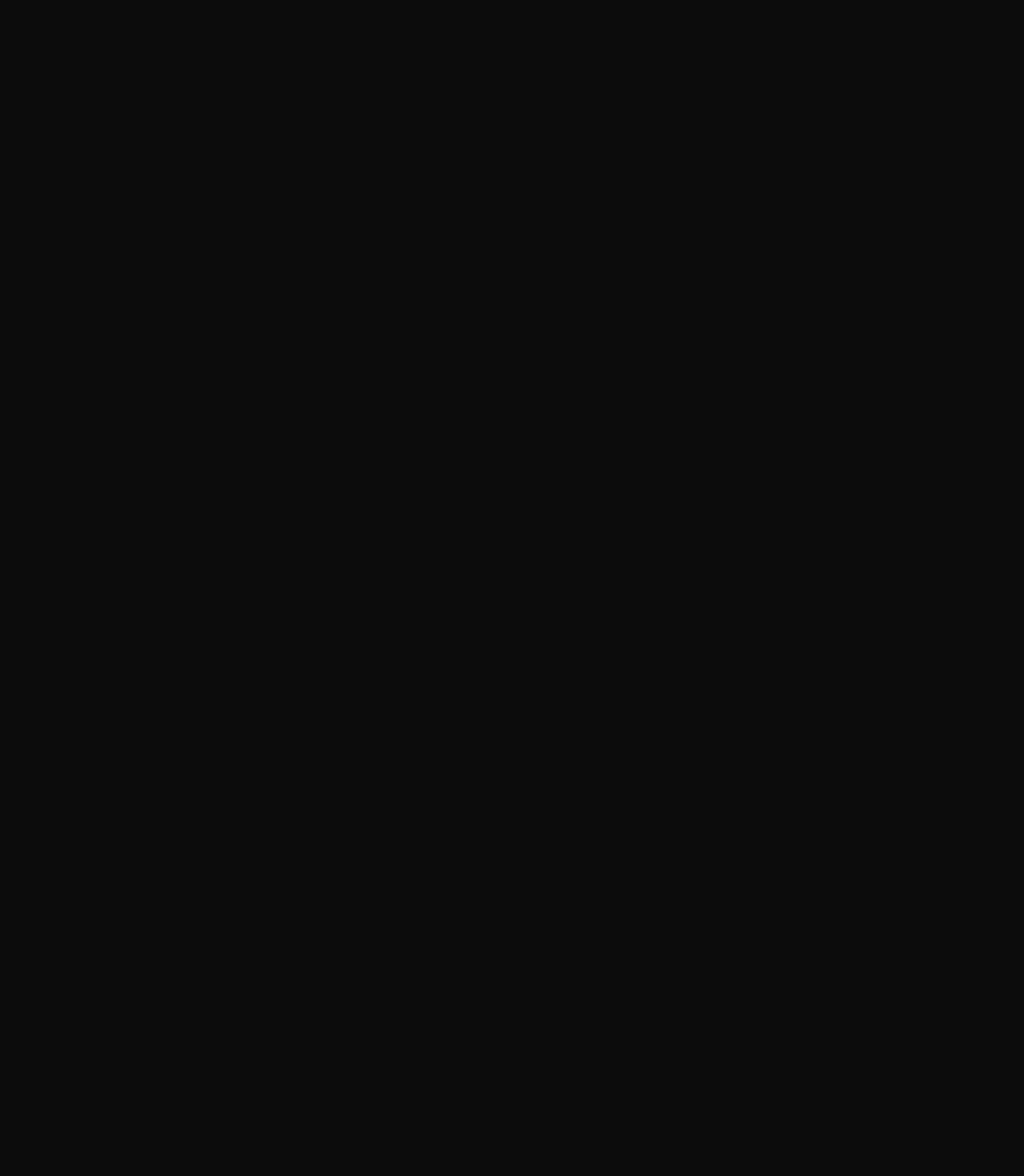
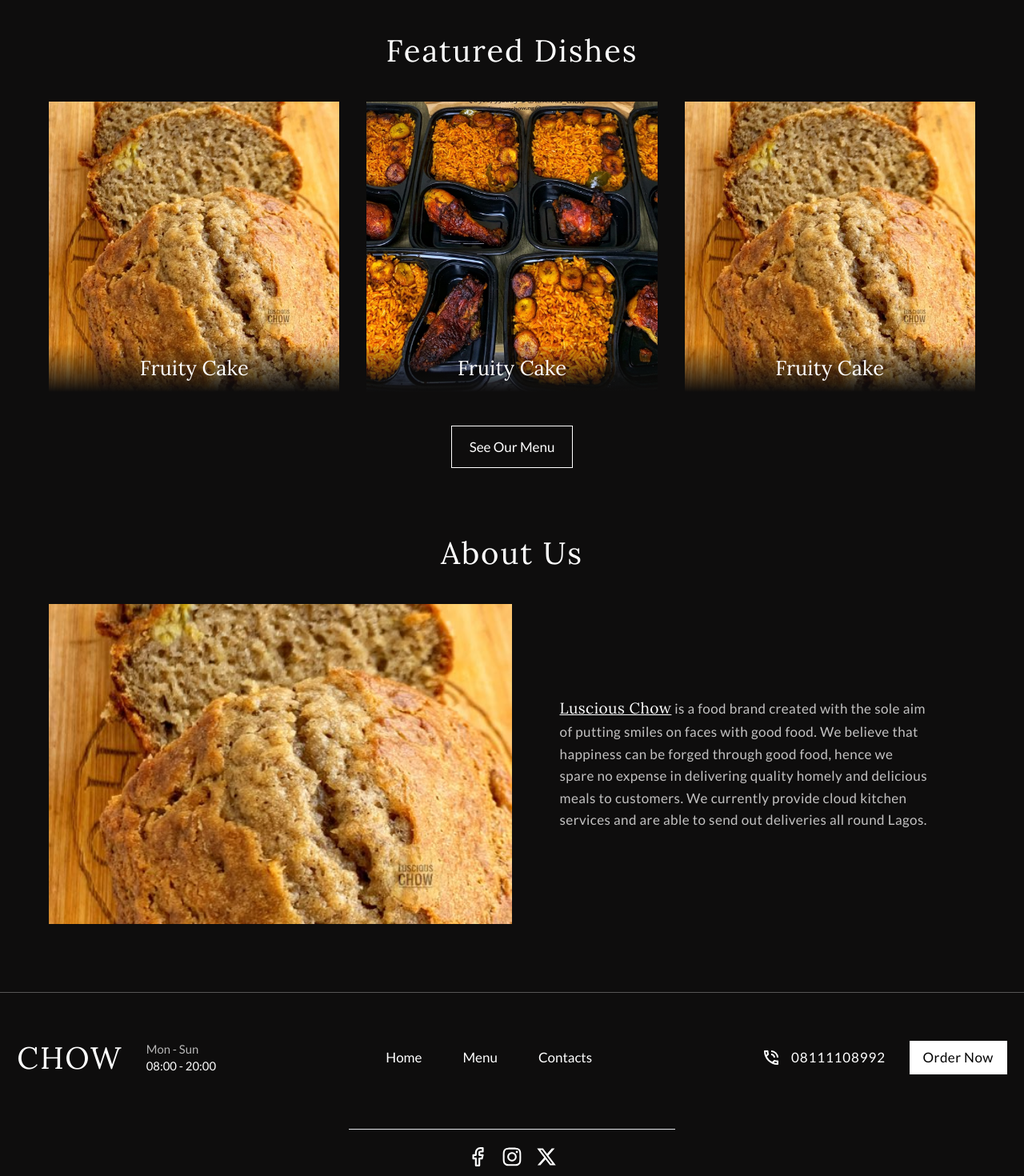
Before and after one commit to timhilehin1/luscious-chow, a Next.js app: page / in a window 1280 px wide. Shown: the part 840-2310 px from the top of the page at 80% size. Before the commit the page ends 800 px from the top, so only its background shows below. Built offline with nearby package versions, Linux system fonts and the light colour scheme.

Commit message:
about and featured section

```diff
--- a/src/app/globals.css
+++ b/src/app/globals.css
@@ -27,7 +27,7 @@
 .lora-heading{
   font-family: "Lora", serif;
   font-optical-sizing: auto;
-  font-weight: 500;
+  font-weight: 400;
   font-style: normal;
 }
 
--- a/src/app/page.tsx
+++ b/src/app/page.tsx
@@ -1,9 +1,13 @@
+import About from "@/components/About";
+import Featured from "@/components/Featured";
 import Hero from "@/components/Hero";
 
 export default function Home() {
 	return (
 		<main className="">
 			<Hero />
+			<Featured />
+			<About />
 		</main>
 	);
 }
--- /dev/null
+++ b/src/components/About.tsx
@@ -0,0 +1,30 @@
+import React from "react";
+import Container from "./Container";
+
+const About = () => {
+  return (
+    <Container className="my-20">
+      <h3 className="lora-heading capitalize text-2xl sm:text-4xl tracking-wider text-center">
+        About Us
+      </h3>
+      <section className="grid grid-cols-1 gap-5 md:gap-0 md:grid-cols-2 my-10">
+        <div className="relative h-[150px] md:min-h-[400px]">
+          <img src="/assets/images/1.jpg" className="absolute h-full w-full object-cover " alt="" />
+        </div>
+        <div className="md:p-14 flex items-center">
+          {/* <h4 className='lora-heading capitalize text-xl'>Our Kitchen</h4> */}
+          <p className="tracking-wide text-customGray leading-relaxed">
+           <strong className="lora-heading capitalize text-white text-lg underline">Luscious Chow</strong> is a food brand created with the sole aim of putting
+            smiles on faces with good food. We believe that happiness can be
+            forged through good food, hence we spare no expense in delivering
+            quality homely and delicious meals to customers. We currently
+            provide cloud kitchen services and are able to send out deliveries
+            all round Lagos.
+          </p>
+        </div>
+      </section>
+    </Container>
+  );
+};
+
+export default About;
--- /dev/null
+++ b/src/components/Featured.tsx
@@ -0,0 +1,45 @@
+import React from 'react'
+import Container from './Container'
+
+const Featured = () => {
+    const products = [
+        {
+            name:'Fruity cake',
+            imageUrl: '/assets/images/1.jpg'
+        },
+        {
+            name:'Fruity cake',
+            imageUrl: '/assets/images/luscious_chow_hero.jfif'
+        },
+        {
+            name:'Fruity cake',
+            imageUrl: '/assets/images/1.jpg'
+        }
+    ]
+  return (
+    <Container className="my-20">
+      <h3 className="lora-heading text-2xl sm:text-4xl tracking-wider text-center">
+        Featured Dishes
+      </h3>
+      <div className='grid grid-cols-1 gap-8 md:grid-cols-3 my-10'>
+        {products.map((item) => (
+          <article className="relative h-48 md:h-auto md:aspect-square flex items-end hover:scale-[1.1] ease-in-out duration-150">
+            <img
+              src={item.imageUrl}
+              className="absolute h-full w-full object-cover"
+              alt=""
+            />
+            <p className='relative z-10 w-full grow lora-heading text-2xl text-center py-3 capitalize
+             bg-gradient-to-b from-white/0 to-customBlack'>{item.name}</p>
+          </article>
+        ))}
+      </div>
+
+      <div className='flex justify-center'>
+        <button className='border px-5 py-3 border-white hover:bg-white/10 ease-in-out duration-150'>See Our Menu</button>
+      </div>
+    </Container>
+  );
+}
+
+export default Featured
--- a/src/components/Footer.tsx
+++ b/src/components/Footer.tsx
@@ -1,11 +1,98 @@
 'use client'
+import Link from 'next/link'
 import React from 'react'
+import { FaInstagram } from 'react-icons/fa'
+import { FaXTwitter } from 'react-icons/fa6'
+import { FiFacebook } from 'react-icons/fi'
+import { MdOutlinePhoneInTalk } from 'react-icons/md'
 
 const Footer = () => {
   return (
-    <div>
+    <footer className='py-14 px-5 border-t border-customGray/40 mt-10'>
+         <div className="flex flex-col lg:flex-row items-center h-full">
+        <Link
+          href="/"
+          className="tracking-wider lora-heading capitalize text-3xl lg:text-4xl"
+        >
+          CHOW
+        </Link>
 
-    </div>
+        <section
+          className={`grow items-center flex flex-col lg:flex-row ease-in-out duration-200
+h-auto gap-10 lg:gap-0
+ bg-customBlack w-full`}
+        >
+          <div className="flex flex-col text-sm lg:ml-7 text-center mt-5 lg:mt-0 lg:text-start">
+            <p className="text-white/70">Mon - Sun</p>
+            <p>08:00 - 20:00</p>
+          </div>
+
+          <nav className="mx-auto">
+            <ul className="flex gap-4 lg:gap-12 flex-col lg:flex-row text-center lg:text-start">
+              <li>
+                <Link
+                  href={"/"}
+                  className={`py-1 ease-in-out duration-100 hover:border-white`}
+                >
+                  Home
+                </Link>
+              </li>
+              <li>
+                <Link
+                  href={"/menu"}
+                  className={`py-1  ease-in-out duration-100 hover:border-white`}
+                >
+                  Menu
+                </Link>
+              </li>
+              <li>
+                <Link
+                  href={"/contact"}
+                  className={`py-1  ease-in-out duration-100 hover:border-white`}
+                >
+                  Contacts
+                </Link>
+              </li>
+            </ul>
+          </nav>
+
+          <a
+            href="tel:+"
+            className="flex gap-3 items-center tracking-wider text-white"
+          >
+            <MdOutlinePhoneInTalk size={24} /> 08111108992
+          </a>
+          <button className="p-2 px-4 bg-white text-black tracking-wide lg:ml-7">
+            Order Now
+          </button>
+        </section>
+
+
+      </div>
+
+      <div className='max-w-sm mx-auto border-t mt-16 py-5'>
+        <section className=' flex justify-center
+       gap-4 border-customGray/40 '>
+
+<a href="">
+        <FiFacebook  size={26}/>
+        </a>
+
+        <a href="">
+        <FaInstagram size={26}/>
+        </a>
+
+        <a href="">
+        <FaXTwitter size={26}/>
+        </a>
+
+
+        </section>
+
+        <p className='text-customGray text-center mt-8'>©all rights reserved</p>
+
+      </div>
+    </footer>
   )
 
 }
--- a/src/components/Hero.tsx
+++ b/src/components/Hero.tsx
@@ -12,9 +12,9 @@
         <h1 className='text-3xl md:text-5xl lora-heading md:leading-[3.5rem]'>We sell HAPPINESS<br /> not just FOOD.
         <br />Irresistibly tasty! 😋</h1>
         <p className='text-customGray mb-6 md:text-lg'>Your favourite food plug in Lagos, Nigeria </p>
-        <div className='flex gap-5 tracking-wide capitalize ease-in-out duration-100'>
-            <button className='px-4 py-3 bg-white text-black shadow-lg shadow-white/0 hover:shadow-white'>Order Now</button>
-            <button className='border px-4 py-3 border-white hover:bg-white/20'>See our Menu</button>
+        <div className='flex flex-wrap gap-5 tracking-wide capitalize'>
+            <button className='px-5 py-3 bg-white text-black shadow-lg shadow-white/0 ease-in-out duration-150 hover:shadow-white'>Order Now</button>
+            <button className='border px-5 py-3 border-white hover:bg-white/10 ease-in-out duration-150'>See our Menu</button>
         </div>
         </article>
 
--- a/src/components/Navbar.tsx
+++ b/src/components/Navbar.tsx
@@ -13,7 +13,8 @@
   };
 
   return (
-    <header className="px-5 md:px-7 md:py-4 bg-customBlack items-center sticky top-0 z-[100] h-[65px] md:h-auto">
+    <header className={`px-5 md:px-7 md:py-4 ${isOpen ? 'bg-customBlack/90 md:bg-customBlack' : 'bg-customBlack'}
+     bg-customBlack items-center sticky top-0 z-[100] h-[65px] md:h-auto`}>
       <div className="flex items-center h-full">
         <Link
           href="/"
@@ -25,7 +26,7 @@
         <section
           className={`grow items-center absolute top-[100%] flex md:static flex-col md:flex-row ease-in-out duration-200
 md:h-auto ${isOpen ? 'h-[calc(100vh-65px)]' : 'h-0'} gap-6 md:gap-0 overflow-hidden
- bg-customBlack w-full left-0 `}
+ bg-customBlack/90 w-full left-0 `}
         >
           <div className="flex flex-col text-sm md:ml-7 text-center mt-5 md:mt-0 md:text-start">
             <p className="text-white/70">Mon - Sun</p>
```
Also changed, not shown: public/assets/images/1.jpg (added).
